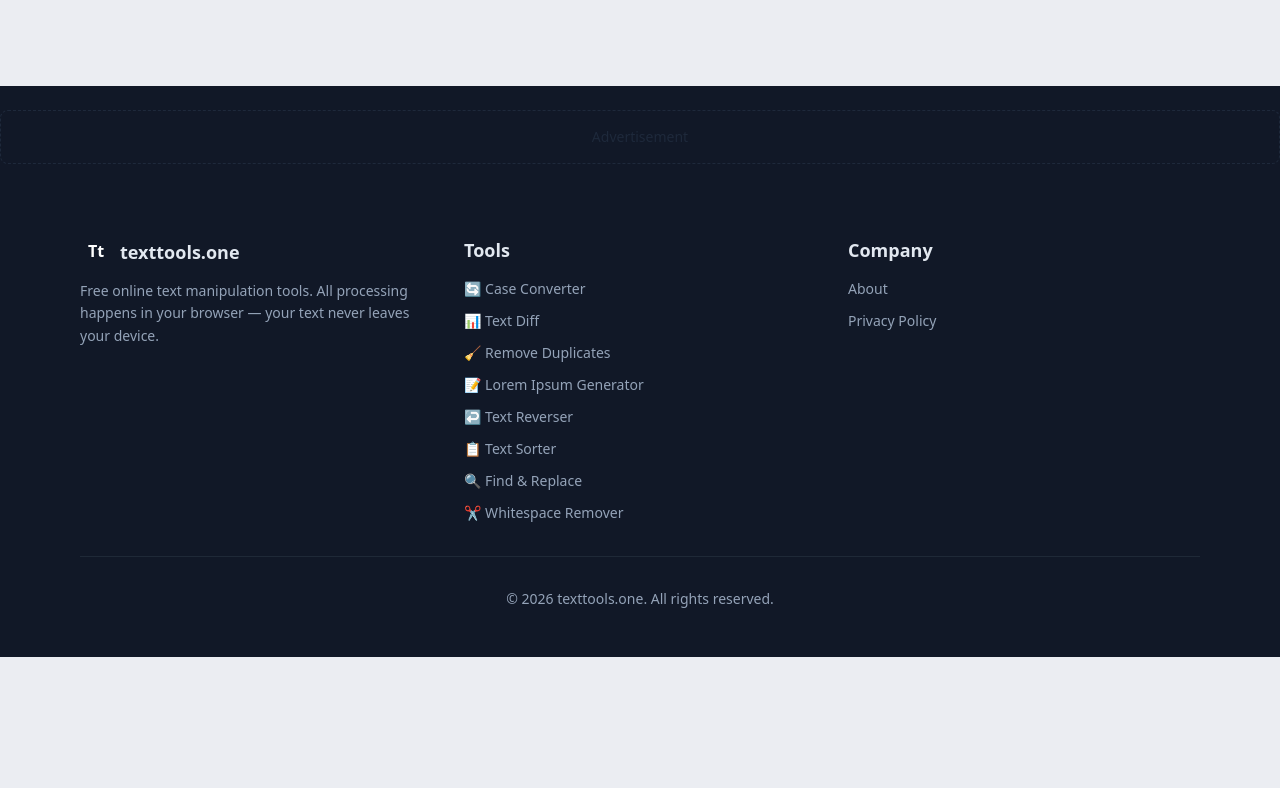
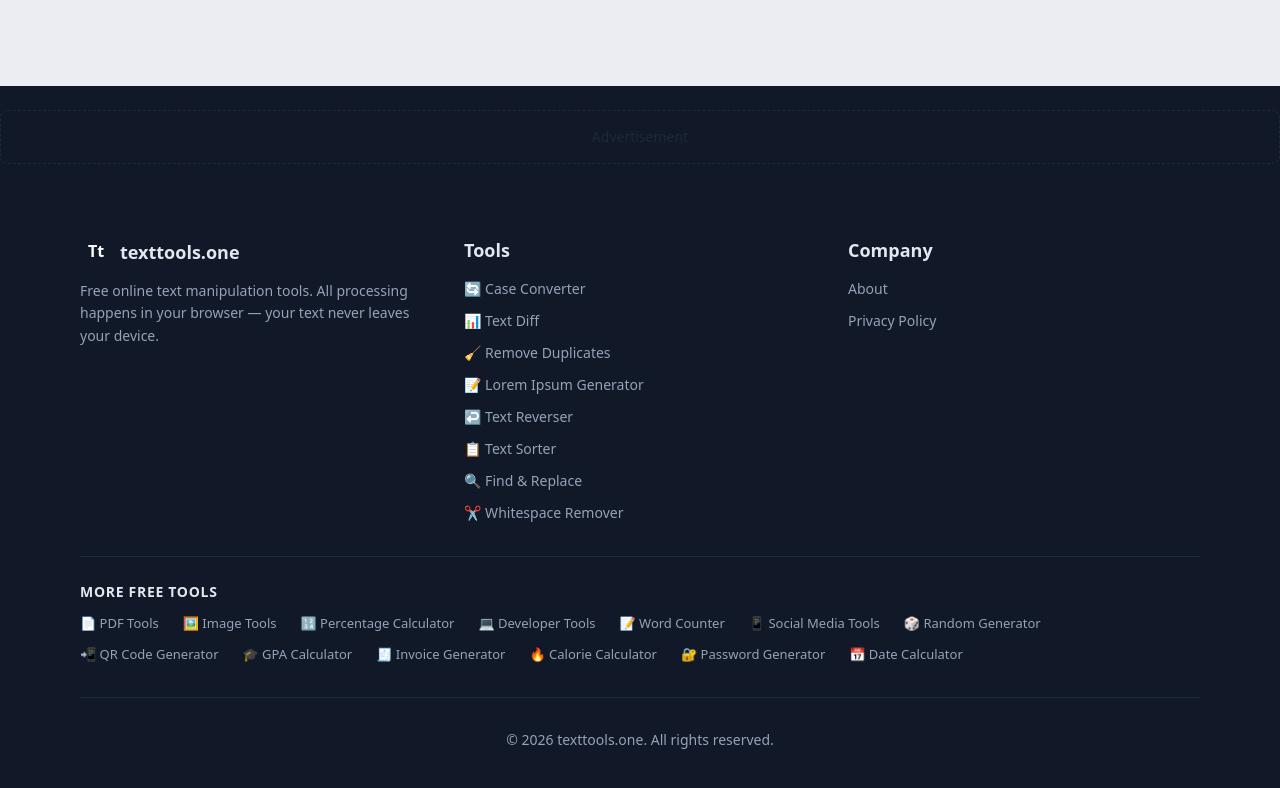
Before and after one commit to kembah17/texttools.one, a Next.js app: page / in a window 1280 px wide. Shown: the part 1891-2679 px from the top of the page. Before the commit the page ends 2548 px from the top, so only its background shows below. Built offline with nearby package versions, Linux system fonts and the light colour scheme; no server answers.

Commit message:
Add 'More Free Tools' cross-site promotion links to footer

```diff
--- a/src/components/layout/Footer.tsx
+++ b/src/components/layout/Footer.tsx
@@ -50,6 +50,26 @@
             </ul>
           </div>
         </div>
+                {/* More Free Tools */}
+        <div style={{ borderTop: '1px solid var(--color-footer-border)', marginTop: '2rem', paddingTop: '1.5rem' }}>
+          <h4 style={{ fontWeight: 600, fontSize: '0.875rem', color: 'var(--color-footer-text)', marginBottom: '0.75rem', textTransform: 'uppercase', letterSpacing: '0.05em' }}>More Free Tools</h4>
+          <div style={{ display: 'flex', flexWrap: 'wrap', gap: '0.75rem 1.5rem' }}>
+            <a href="https://pdftools.one" target="_blank" rel="noopener" style={{ fontSize: '0.8125rem', color: 'var(--color-footer-muted)', textDecoration: 'none' }}>📄 PDF Tools</a>
+            <a href="https://pictools.one" target="_blank" rel="noopener" style={{ fontSize: '0.8125rem', color: 'var(--color-footer-muted)', textDecoration: 'none' }}>🖼️ Image Tools</a>
+            <a href="https://percentcalc.one" target="_blank" rel="noopener" style={{ fontSize: '0.8125rem', color: 'var(--color-footer-muted)', textDecoration: 'none' }}>🔢 Percentage Calculator</a>
+            <a href="https://developertools.one" target="_blank" rel="noopener" style={{ fontSize: '0.8125rem', color: 'var(--color-footer-muted)', textDecoration: 'none' }}>💻 Developer Tools</a>
+            <a href="https://wordcount.one" target="_blank" rel="noopener" style={{ fontSize: '0.8125rem', color: 'var(--color-footer-muted)', textDecoration: 'none' }}>📝 Word Counter</a>
+            <a href="https://socialmediatools.one" target="_blank" rel="noopener" style={{ fontSize: '0.8125rem', color: 'var(--color-footer-muted)', textDecoration: 'none' }}>📱 Social Media Tools</a>
+            <a href="https://randomize.one" target="_blank" rel="noopener" style={{ fontSize: '0.8125rem', color: 'var(--color-footer-muted)', textDecoration: 'none' }}>🎲 Random Generator</a>
+            <a href="https://qrcodegenerator.one" target="_blank" rel="noopener" style={{ fontSize: '0.8125rem', color: 'var(--color-footer-muted)', textDecoration: 'none' }}>📲 QR Code Generator</a>
+            <a href="https://gpacalculator.one" target="_blank" rel="noopener" style={{ fontSize: '0.8125rem', color: 'var(--color-footer-muted)', textDecoration: 'none' }}>🎓 GPA Calculator</a>
+            <a href="https://invoicegenerator.one" target="_blank" rel="noopener" style={{ fontSize: '0.8125rem', color: 'var(--color-footer-muted)', textDecoration: 'none' }}>🧾 Invoice Generator</a>
+            <a href="https://caloriecalculator.one" target="_blank" rel="noopener" style={{ fontSize: '0.8125rem', color: 'var(--color-footer-muted)', textDecoration: 'none' }}>🔥 Calorie Calculator</a>
+            <a href="https://passwordgenerator.one" target="_blank" rel="noopener" style={{ fontSize: '0.8125rem', color: 'var(--color-footer-muted)', textDecoration: 'none' }}>🔐 Password Generator</a>
+            <a href="https://datecalculator.one" target="_blank" rel="noopener" style={{ fontSize: '0.8125rem', color: 'var(--color-footer-muted)', textDecoration: 'none' }}>📅 Date Calculator</a>
+          </div>
+        </div>
+
         <div className="mt-8 pt-8 text-center text-sm" style={{ borderTop: '1px solid var(--color-footer-border)', color: 'var(--color-footer-muted)' }}>
           &copy; {new Date().getFullYear()} texttools.one. All rights reserved.
         </div>
```
